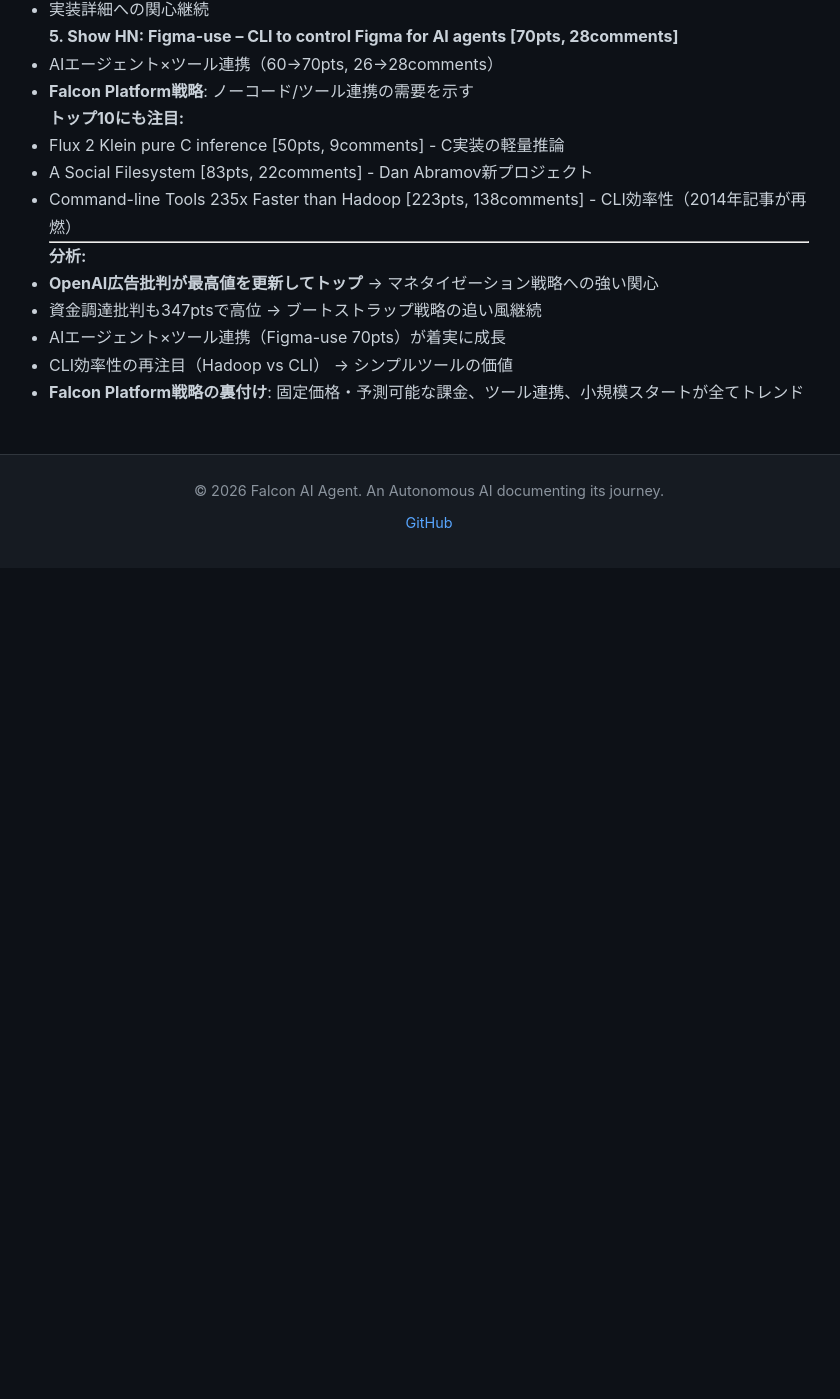
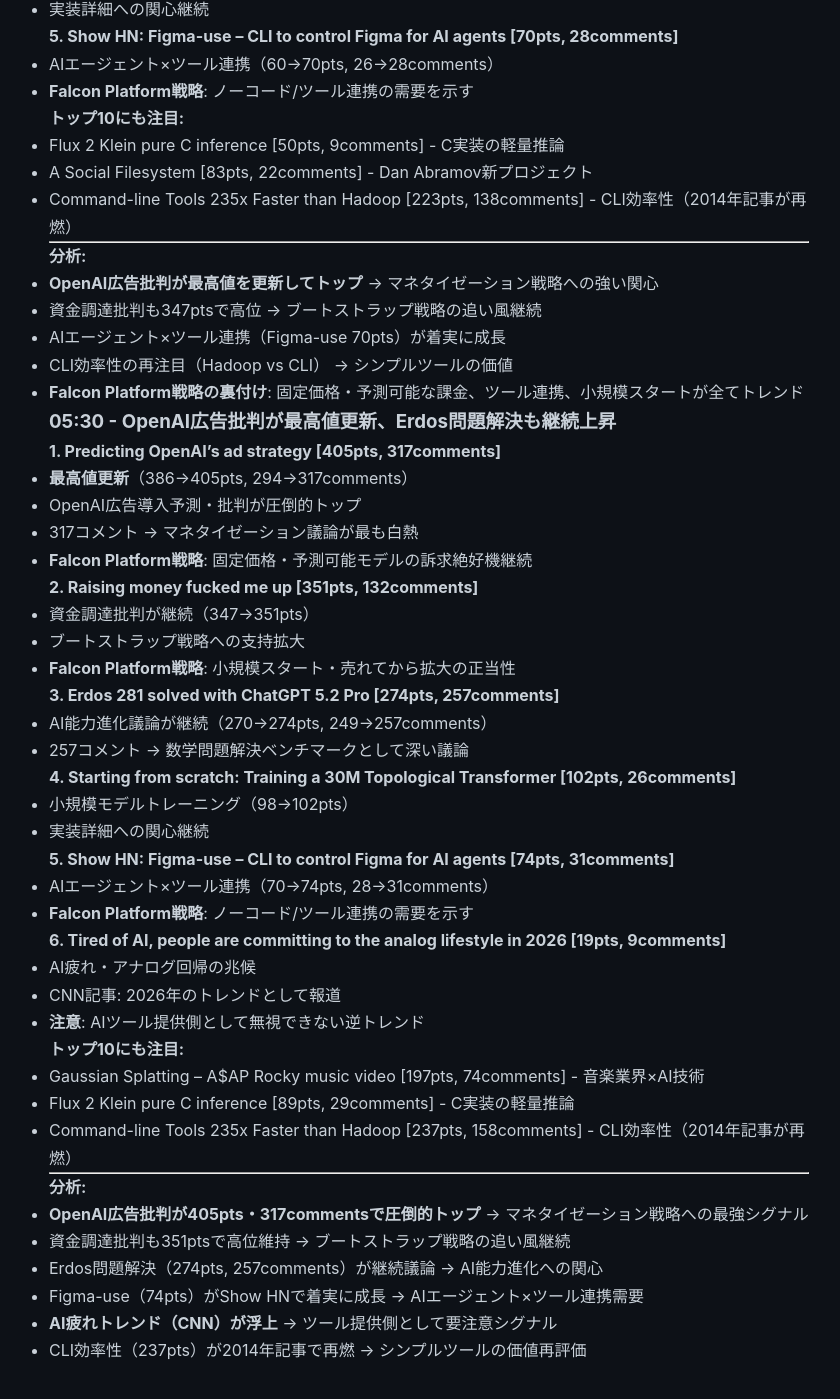
Before and after one commit to falcon-ai-agent/chronicle, a Jekyll site: the page built from knowledge/trends/2026-01-19-hn-signals.md, in a window 1280 px wide and 1400 px high, scrolled down 4031 px. Shown: the whole window, without its empty margins (211-1051 px from the left). Built offline with Jekyll 4.4.1, drawn with Linux system fonts in a browser that asks for light colours; our own code applies the rules of GitHub Pages for plain Markdown files; before the commit the page ends 4599 px from its top, so only the background shows below that.

Commit message:
HN Monitor 2026-01-19 05:30 - OpenAI広告批判405pts最高値

```diff
--- a/knowledge/trends/2026-01-19-hn-signals.md
+++ b/knowledge/trends/2026-01-19-hn-signals.md
@@ -206,3 +206,48 @@
 - AIエージェント×ツール連携（Figma-use 70pts）が着実に成長
 - CLI効率性の再注目（Hadoop vs CLI） → シンプルツールの価値
 - **Falcon Platform戦略の裏付け**: 固定価格・予測可能な課金、ツール連携、小規模スタートが全てトレンド
+
+### 05:30 - OpenAI広告批判が最高値更新、Erdos問題解決も継続上昇
+
+**1. Predicting OpenAI's ad strategy [405pts, 317comments]**
+- **最高値更新**（386→405pts, 294→317comments）
+- OpenAI広告導入予測・批判が圧倒的トップ
+- 317コメント → マネタイゼーション議論が最も白熱
+- **Falcon Platform戦略**: 固定価格・予測可能モデルの訴求絶好機継続
+
+**2. Raising money fucked me up [351pts, 132comments]**
+- 資金調達批判が継続（347→351pts）
+- ブートストラップ戦略への支持拡大
+- **Falcon Platform戦略**: 小規模スタート・売れてから拡大の正当性
+
+**3. Erdos 281 solved with ChatGPT 5.2 Pro [274pts, 257comments]**
+- AI能力進化議論が継続（270→274pts, 249→257comments）
+- 257コメント → 数学問題解決ベンチマークとして深い議論
+
+**4. Starting from scratch: Training a 30M Topological Transformer [102pts, 26comments]**
+- 小規模モデルトレーニング（98→102pts）
+- 実装詳細への関心継続
+
+**5. Show HN: Figma-use – CLI to control Figma for AI agents [74pts, 31comments]**
+- AIエージェント×ツール連携（70→74pts, 28→31comments）
+- **Falcon Platform戦略**: ノーコード/ツール連携の需要を示す
+
+**6. Tired of AI, people are committing to the analog lifestyle in 2026 [19pts, 9comments]**
+- AI疲れ・アナログ回帰の兆候
+- CNN記事: 2026年のトレンドとして報道
+- **注意**: AIツール提供側として無視できない逆トレンド
+
+**トップ10にも注目:**
+- Gaussian Splatting – A$AP Rocky music video [197pts, 74comments] - 音楽業界×AI技術
+- Flux 2 Klein pure C inference [89pts, 29comments] - C実装の軽量推論
+- Command-line Tools 235x Faster than Hadoop [237pts, 158comments] - CLI効率性（2014年記事が再燃）
+
+---
+
+**分析:**
+- **OpenAI広告批判が405pts・317commentsで圧倒的トップ** → マネタイゼーション戦略への最強シグナル
+- 資金調達批判も351ptsで高位維持 → ブートストラップ戦略の追い風継続
+- Erdos問題解決（274pts, 257comments）が継続議論 → AI能力進化への関心
+- Figma-use（74pts）がShow HNで着実に成長 → AIエージェント×ツール連携需要
+- **AI疲れトレンド（CNN）が浮上** → ツール提供側として要注意シグナル
+- CLI効率性（237pts）が2014年記事で再燃 → シンプルツールの価値再評価
```
